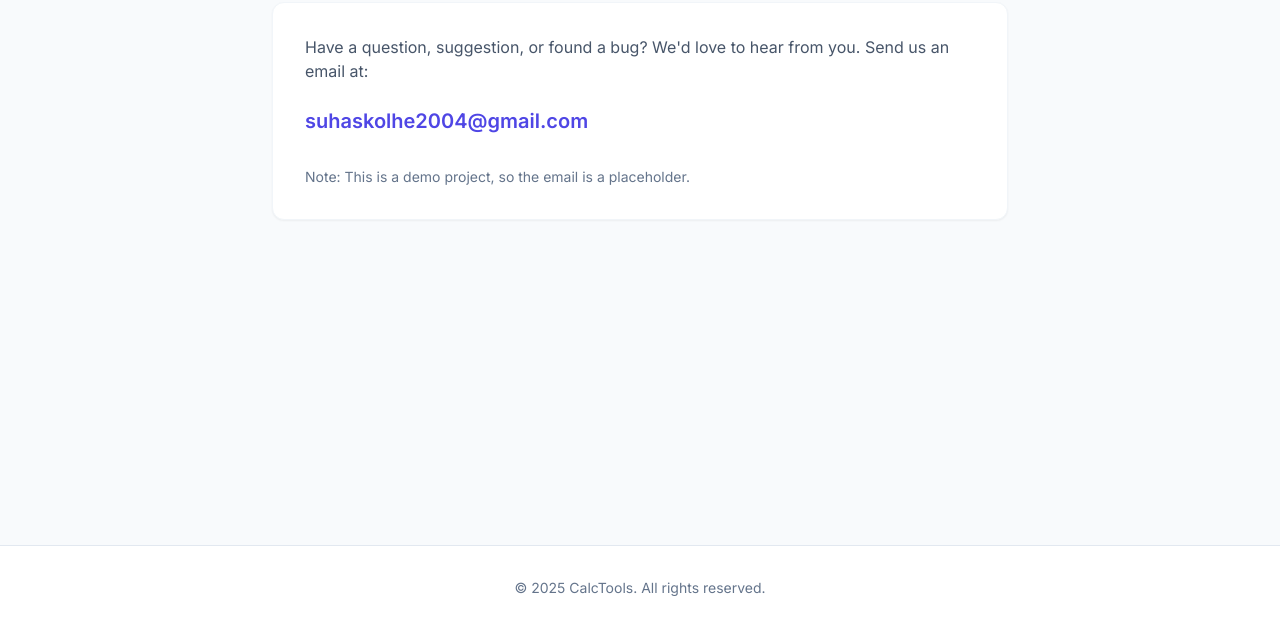
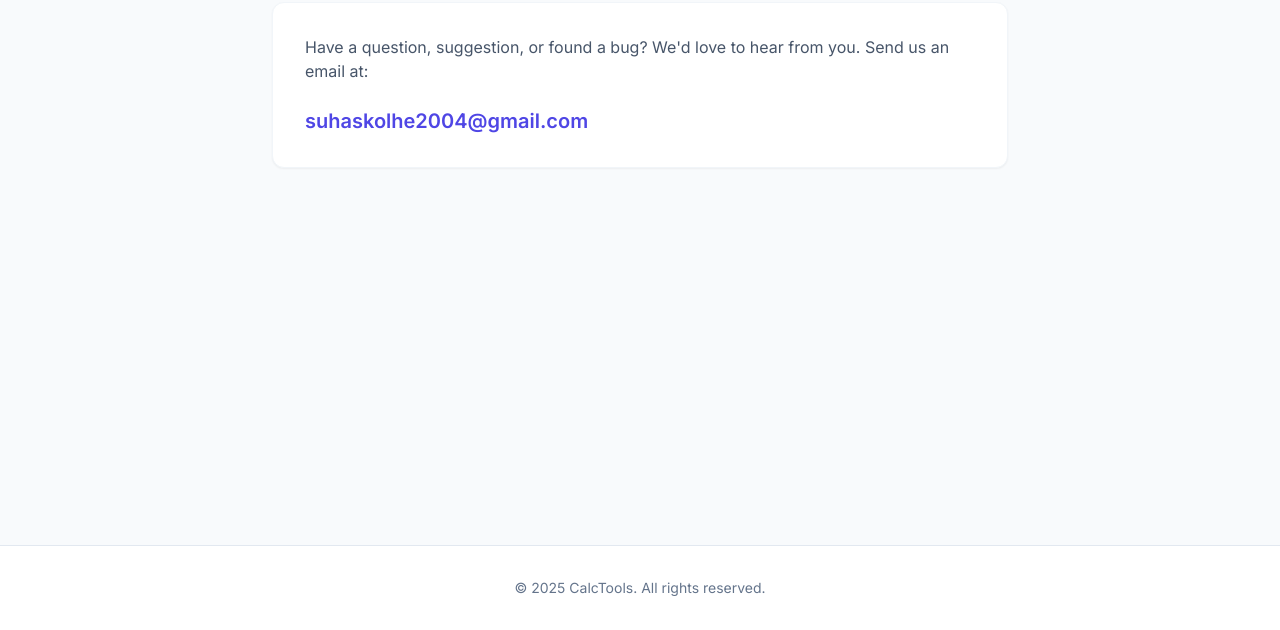
Before and after one commit to suhaskolhe1/calc_tools, a plain HTML site: page contact.html in a window 1280 px wide. Shown: the part 170-800 px from the top of the page. Drawn offline with nearby package versions, Linux system fonts and the light colour scheme.

Commit message:
Remove demo project email placeholder note
Removed placeholder note about demo project email.

```diff
--- a/contact.html
+++ b/contact.html
@@ -36,7 +36,6 @@
                 us an email at:</p>
             <a href="mailto:suhaskolhe2004@gmail.com"
                 class="text-xl font-semibold text-indigo-600 hover:underline">suhaskolhe2004@gmail.com</a>
-            <p class="text-slate-500 text-sm mt-8">Note: This is a demo project, so the email is a placeholder.</p>
         </div>
     </main>
 
```
